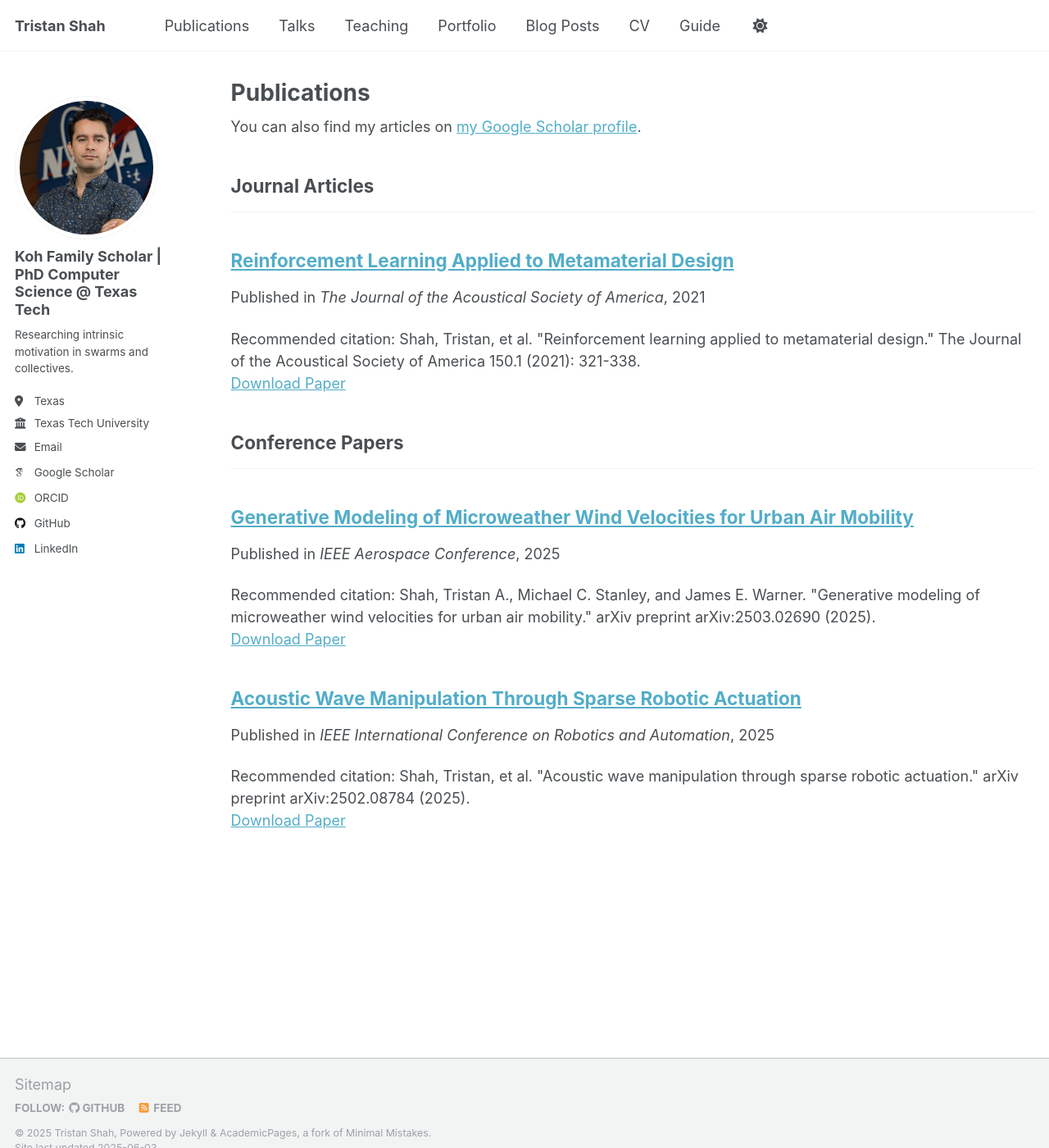
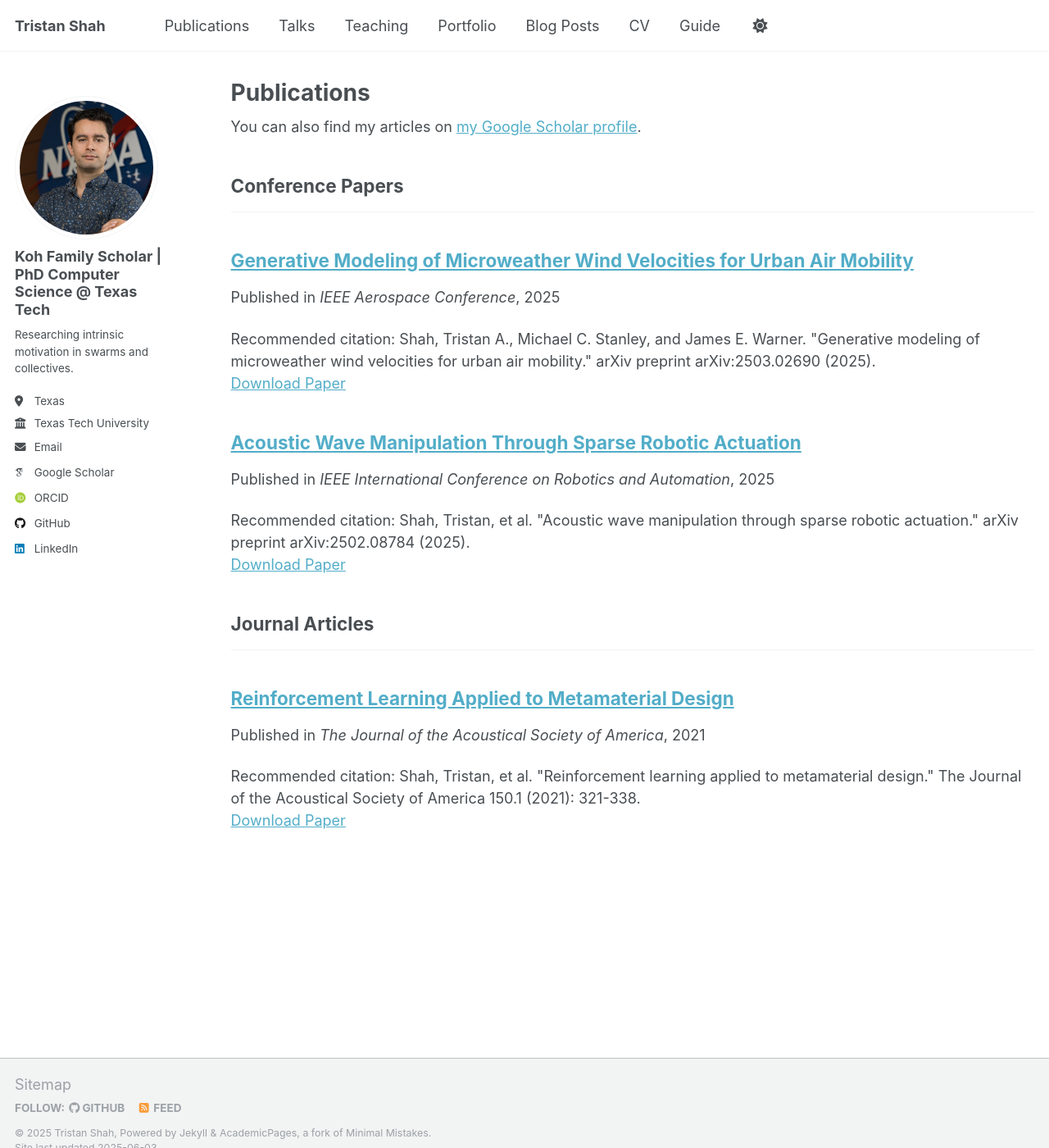
Before and after one commit to gladisor/gladisor.github.io, a Jekyll site: the page built from _pages/publications.html, in a window 1280 px wide and 1400 px high. Shown: the whole window at 82% size. Built offline with Jekyll 4.4.1, drawn with Linux system fonts in a browser that asks for light colours; some web fonts are replaced; part of the change alters nothing that is shown.

Commit message:
hopefully reordered

```diff
--- a/_config.yml
+++ b/_config.yml
@@ -80,10 +80,10 @@ author:
 publication_category:
   books:
     title: 'Books'
+  conferences:
+    title: 'Conference Papers'
   manuscripts:
     title: 'Journal Articles'
-  conferences:
-    title: 'Conference Papers'
 
 # Site Settings
 teaser                   :  # filename of teaser fallback teaser image placed in /images/, .e.g. "500x300.png"
```
